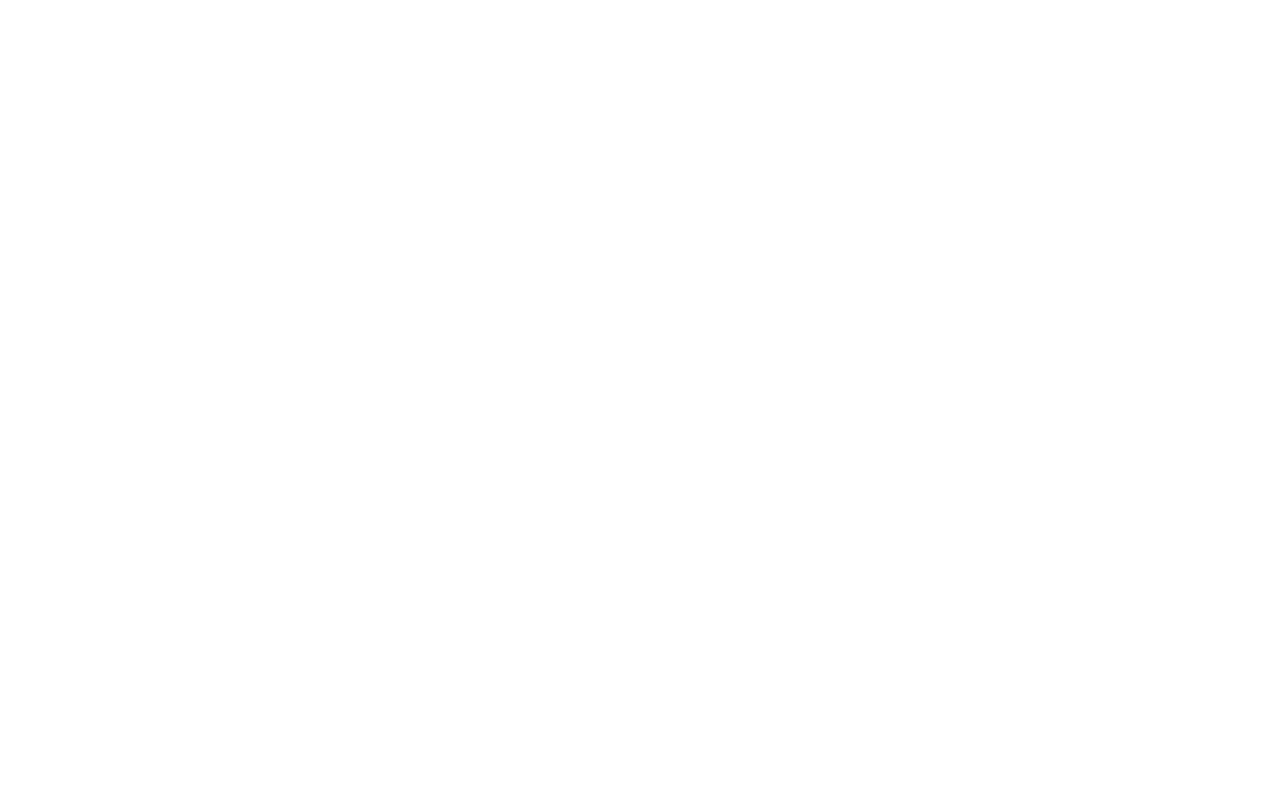
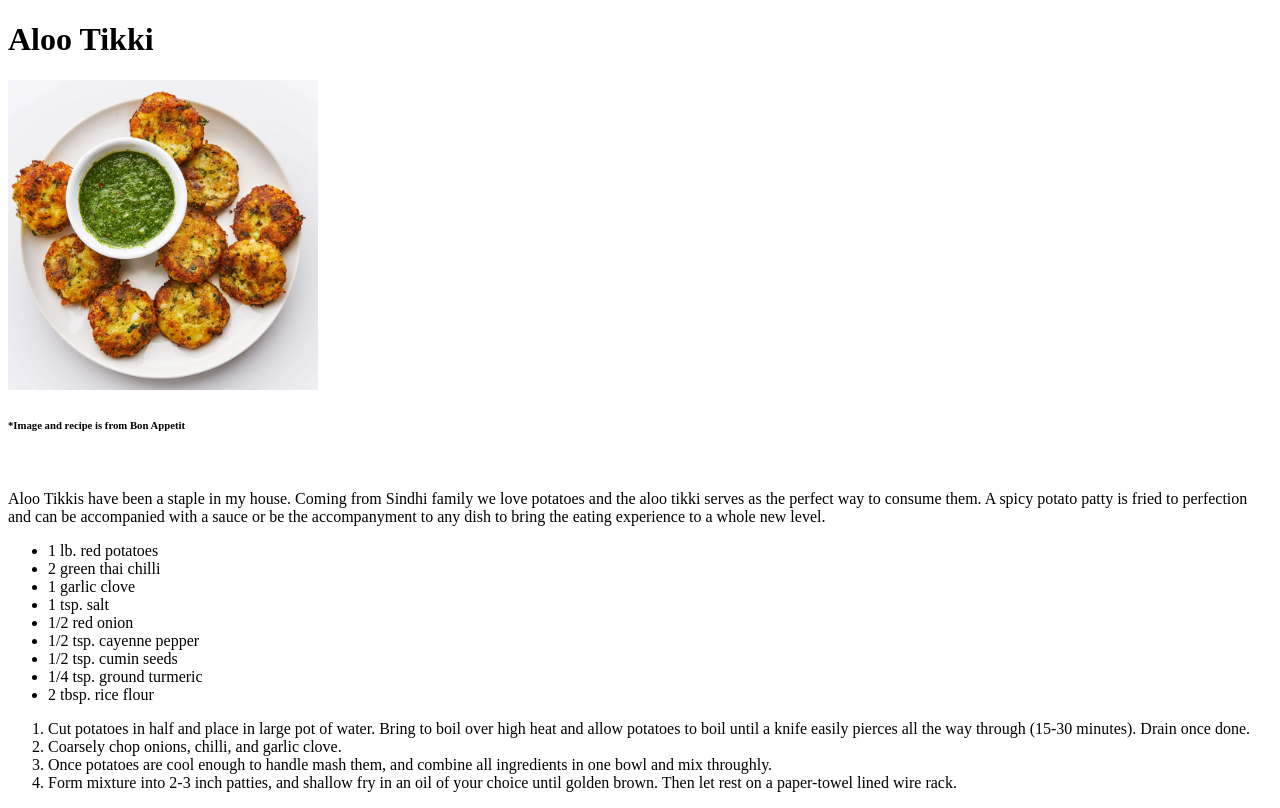
Before and after one commit to BilalBhurgri/Bhurgri_Cookbook, a plain HTML site: page recipes/aloo_tikki.html in a window 1280 px wide. Drawn offline with Linux system fonts and the light colour scheme.

Commit message:
Made links to each of the recipes. Also, added aloo tikki page

```diff
--- a/recipes/aloo_tikki.html
+++ b/recipes/aloo_tikki.html
@@ -0,0 +1,52 @@
+<!DOCTYPE html>
+<html lang="en">
+    <head>
+        <meta charset="UTF-8">
+        <meta name="viewport" content="width=device-width, initial-scale=1.0">
+        <title>Aloo Tikki Recipe | Bhurgri Cookbook</title>
+    </head>
+
+    <body>
+        <h1>Aloo Tikki</h1>
+        <img src="../images/AlooTikki.webp" alt="Aloo Tikki" height="310" width="310">
+        <h6>*Image and recipe is from Bon Appetit</h6>
+        <br>
+        <p>
+            Aloo Tikkis have been a staple in my house. Coming from Sindhi family we love potatoes
+            and the aloo tikki serves as the perfect way to consume them. A spicy potato patty is fried
+            to perfection and can be accompanied with a sauce or be the accompanyment to any dish to bring
+            the eating experience to a whole new level.
+        </p>
+        <ul>
+            <li>1 lb. red potatoes</li>
+            <li>2 green thai chilli</li>
+            <li>1 garlic clove</li>
+            <li>1 tsp. salt</li>
+            <li>1/2 red onion</li>
+            <li>1/2 tsp. cayenne pepper</li>
+            <li>1/2 tsp. cumin seeds</li>
+            <li>1/4 tsp. ground turmeric</li>
+            <li>2 tbsp. rice flour</li>
+        </ul>
+        <ol>
+            <li>
+                Cut potatoes in half and place in large pot of water.
+                Bring to boil over high heat and allow potatoes to boil
+                until a knife easily pierces all the way through (15-30 minutes).
+                Drain once done.
+            </li>
+            <li>
+                Coarsely chop onions, chilli, and garlic clove.
+            </li>
+            <li>
+                Once potatoes are cool enough to handle mash them, and
+                combine all ingredients in one bowl and mix throughly.
+            </li>
+            <li>
+                Form mixture into 2-3 inch patties, and shallow fry
+                in an oil of your choice until golden brown. Then let rest
+                on a paper-towel lined wire rack.
+            </li>
+        </ol>
+    </body>
+</html>
```
Also changed, not shown: index.html (+4 -1 lines), images/AlooTikki.webp (added).
